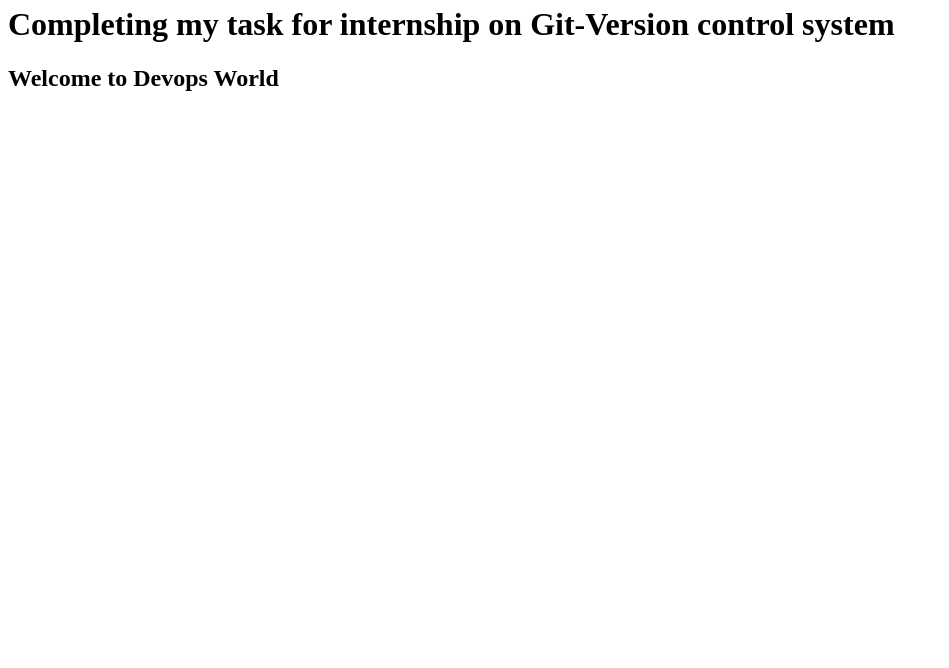
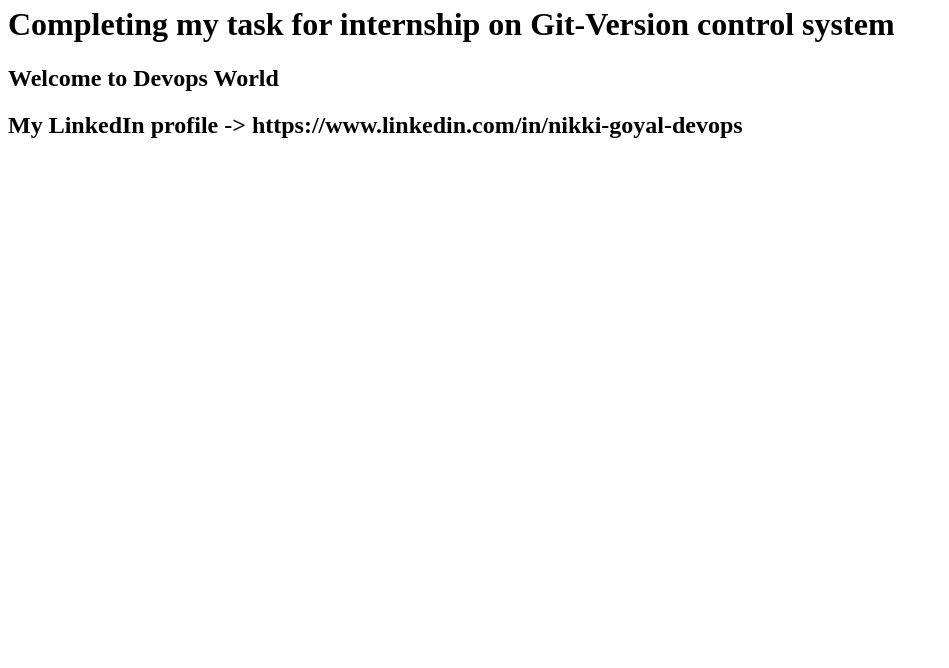
Before and after one commit to devops-nikki/Elevate-labs-git-version-control-task, a plain HTML site: page devops-git-task/src/index.html in a window 1280 px wide. Shown: the part 132-800 px from the top of the page, without its empty margins (0-949 px from the left). Drawn offline with Linux system fonts and the light colour scheme.

Commit message:
updated index.html

```diff
--- a/devops-git-task/src/index.html
+++ b/devops-git-task/src/index.html
@@ -8,5 +8,6 @@
     <h1>Welcome to Devops Journey</h1>
     <b><h1>Completing my task for internship on Git-Version control system</h1></b>
     <h2>Welcome to Devops World</h2>
+     <h2>My LinkedIn profile -> https://www.linkedin.com/in/nikki-goyal-devops </h2>
 </body>
 </html>
```
Also changed, not shown: 1 other file.
